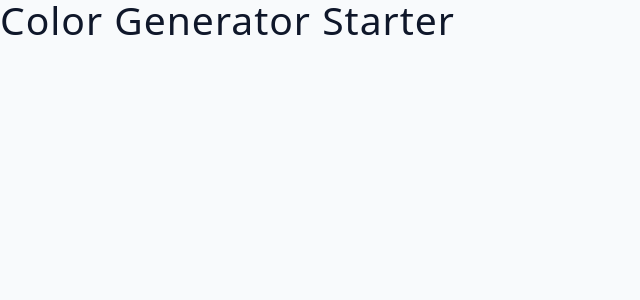
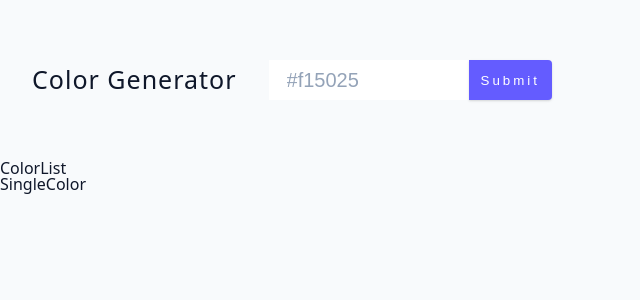
Before and after one commit to akolle/color-generator, a React (Vite) app: page / in a window 1280 px wide. Shown: the top 300 px of the page, without its empty margins (0-640 px from the left). Built offline with nearby package versions, Linux system fonts and the light colour scheme; the HTML template or start-up script is replaced by a standard one.

Commit message:
created form, colorlist and singlecolor components and added the form section with inputs and submit button

```diff
--- a/src/App.jsx
+++ b/src/App.jsx
@@ -1,4 +1,14 @@
+import ColorList from './Components/ColorList'
+import Form from './Components/Form'
+import SingleColor from './Components/SingleColor'
+
 const App = () => {
-  return <h2>Color Generator Starter</h2>
+  return (
+    <div>
+      <Form />
+      <ColorList />
+      <SingleColor />
+    </div>
+  )
 }
 export default App
--- /dev/null
+++ b/src/Components/ColorList.jsx
@@ -0,0 +1,4 @@
+const ColorList = () => {
+  return <div>ColorList</div>
+}
+export default ColorList
--- /dev/null
+++ b/src/Components/Form.jsx
@@ -0,0 +1,24 @@
+import { useState } from 'react'
+
+const Form = () => {
+  const [color, setColor] = useState('')
+  const handleSubmit = (e) => {}
+
+  return (
+    <section className="container">
+      <h4>color generator</h4>
+      <form className="color-form" onSubmit={handleSubmit}>
+        <input
+          type="text"
+          value={color}
+          onChange={(e) => setColor(e.target.value)}
+          placeholder="#f15025"
+        />
+        <button className="btn" type="submit" style={{ background: color }}>
+          submit
+        </button>
+      </form>
+    </section>
+  )
+}
+export default Form
--- /dev/null
+++ b/src/Components/SingleColor.jsx
@@ -0,0 +1,4 @@
+const SingleColor = () => {
+  return <div>SingleColor</div>
+}
+export default SingleColor
```
